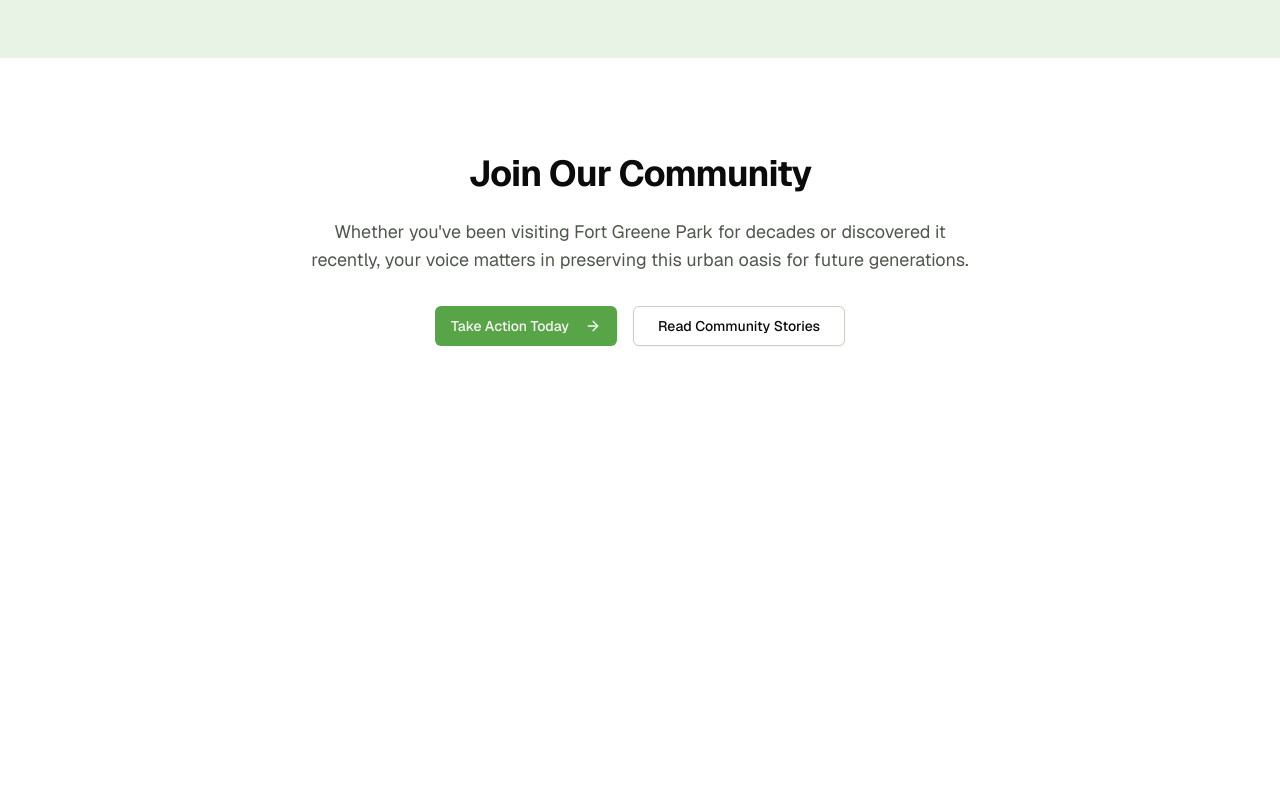
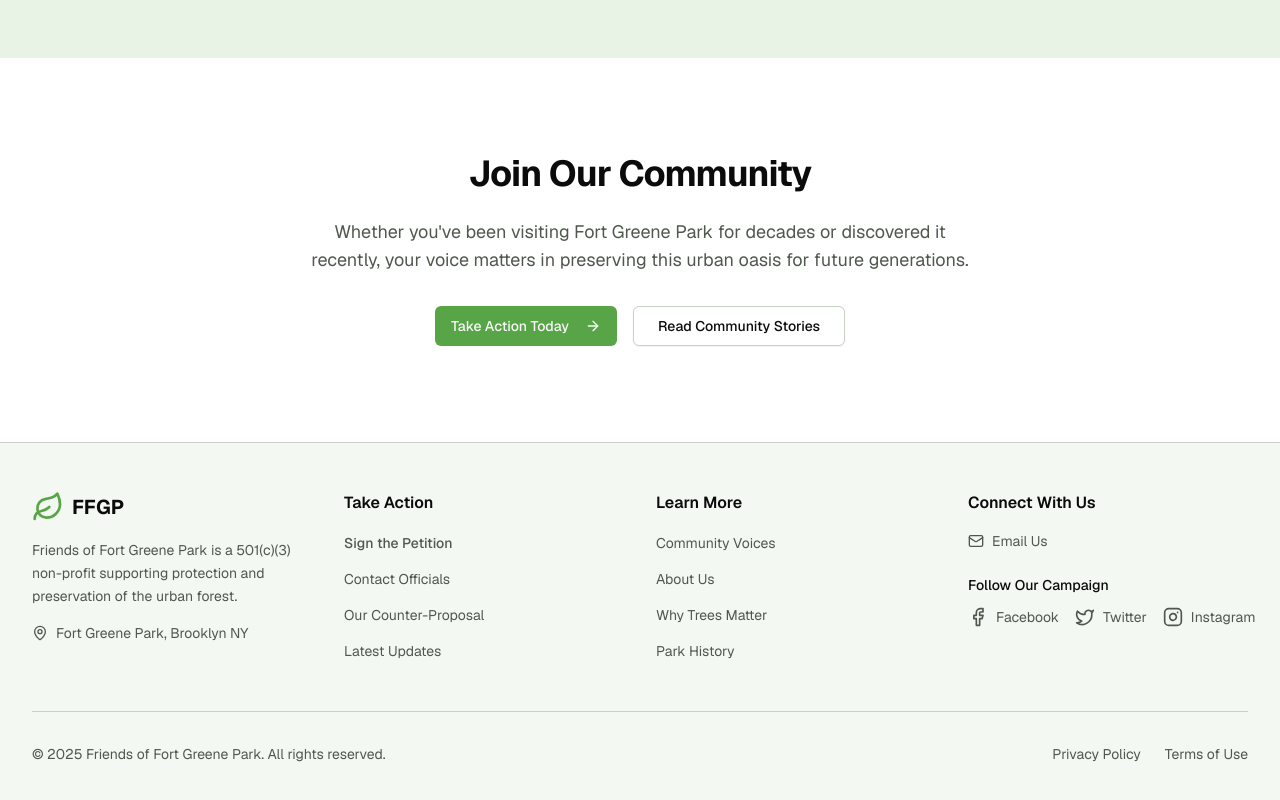
Before and after one commit to brucestarlove/ffgp-website, a Next.js app: page /about in a window 1280 px wide. Shown: the part 4113-4913 px from the top of the page. Before the commit the page ends 4555 px from the top, so only its background shows below. Built offline with nearby package versions, Linux system fonts and the light colour scheme.

Commit message:
create footer component

```diff
--- a/src/app/about/page.tsx
+++ b/src/app/about/page.tsx
@@ -2,6 +2,7 @@ import { Card, CardContent, CardHeader, CardTitle } from "@/components/ui/card"
 import { Button } from "@/components/ui/button"
 import Link from "next/link"
 import { Heart, Users, TreePine, Calendar, ArrowRight, MapPin } from "lucide-react"
+import { Footer } from "@/components/footer"
 
 export default function AboutPage() {
   return (
@@ -384,6 +385,7 @@ export default function AboutPage() {
           </div>
         </div>
       </section>
+      <Footer />
     </div>
   )
 }
--- a/src/app/better-plan/page.tsx
+++ b/src/app/better-plan/page.tsx
@@ -4,6 +4,7 @@ import { Card, CardContent, CardHeader, CardTitle } from "@/components/ui/card"
 import { TreePine, Droplets, Wind, ThermometerSun, Building2, Users, Scale, ArrowRight, Target, Award, Leaf, Landmark, FileText, Megaphone } from "lucide-react"
 import { ImageLightbox } from "@/components/image-lightbox"
 import { TableOfContents } from "@/components/table-of-contents"
+import { Footer } from "@/components/footer"
 import { Metadata } from "next"
 
 export const metadata: Metadata = {
@@ -554,6 +555,7 @@ export default function IssuePage() {
       </section>
 
       <TableOfContents items={tocItems} />
+      <Footer />
     </div>
   )
 }
--- a/src/app/news/page.tsx
+++ b/src/app/news/page.tsx
@@ -3,6 +3,7 @@ import { Button } from "@/components/ui/button"
 import Link from "next/link"
 import { Calendar, ExternalLink, Scale, Users, FileText, AlertTriangle } from "lucide-react"
 import newsData from "@/data/news.json"
+import { Footer } from "@/components/footer"
 
 type NewsCategory = "legal" | "media" | "community" | "update"
 
@@ -245,6 +246,7 @@ export default function NewsPage() {
           </div>
         </div>
       </section>
+      <Footer />
     </div>
   )
 }
--- a/src/app/page.tsx
+++ b/src/app/page.tsx
@@ -4,6 +4,7 @@ import { Card, CardContent } from "@/components/ui/card"
 import { TreePine, Users, Calendar, AlertTriangle, Volume2, ThermometerSun, ArrowRight } from "lucide-react"
 import { VideoGallery } from "@/components/video-gallery"
 import { ImageLightbox } from "@/components/image-lightbox"
+import { Footer } from "@/components/footer"
 
 export default function Home() {
   return (
@@ -239,27 +240,7 @@ export default function Home() {
         </div>
       </section>
 
-      {/* Footer */}
-      <footer className="border-t py-12">
-        <div className="container mx-auto px-4 sm:px-6 lg:px-8">
-          <div className="text-center">
-            <p className="text-muted-foreground">
-              Friends of Fort Greene Park is a 501(c)(3) non-profit supporting protection and preservation of the urban forest.
-            </p>
-            <div className="mt-6 flex justify-center space-x-6">
-              <Link href="/about" className="text-muted-foreground hover:text-foreground">
-                About Us
-              </Link>
-              <Link href="/resources" className="text-muted-foreground hover:text-foreground">
-                Resources
-              </Link>
-              <Link href="/action" className="text-muted-foreground hover:text-foreground">
-                Contact Officials
-              </Link>
-            </div>
-          </div>
-        </div>
-      </footer>
+      <Footer />
     </div>
   )
 }
--- a/src/app/stories/page.tsx
+++ b/src/app/stories/page.tsx
@@ -3,6 +3,7 @@ import { Button } from "@/components/ui/button"
 import Link from "next/link"
 import { Quote, Users, Heart, ArrowRight } from "lucide-react"
 import testimonials from "@/data/testimonials.json"
+import { Footer } from "@/components/footer"
 
 export default function StoriesPage() {
   return (
@@ -213,6 +214,7 @@ export default function StoriesPage() {
           </Card>
         </div>
       </section>
+      <Footer />
     </div>
   )
 }
--- /dev/null
+++ b/src/components/footer.tsx
@@ -0,0 +1,175 @@
+import Link from "next/link"
+import { Leaf, Facebook, Twitter, Instagram, Mail, MapPin } from "lucide-react"
+
+export function Footer() {
+  const currentYear = new Date().getFullYear()
+
+  return (
+    <footer className="bg-muted/50 border-t">
+      <div className="container mx-auto px-4 sm:px-6 lg:px-8 py-12">
+        <div className="grid grid-cols-1 md:grid-cols-2 lg:grid-cols-4 gap-8">
+          {/* Brand & Mission */}
+          <div className="space-y-4">
+            <Link href="/" className="flex items-center space-x-2">
+              <Leaf className="h-8 w-8 text-primary" />
+              <span className="text-xl font-bold text-foreground">FFGP</span>
+            </Link>
+            <p className="text-sm text-muted-foreground leading-relaxed">
+              Friends of Fort Greene Park is a 501(c)(3) non-profit supporting protection
+              and preservation of the urban forest.
+            </p>
+            <div className="flex items-center gap-2 text-sm text-muted-foreground">
+              <MapPin className="h-4 w-4" />
+              Fort Greene Park, Brooklyn NY
+            </div>
+          </div>
+
+          {/* Important Links */}
+          <div className="space-y-4">
+            <h3 className="font-semibold text-foreground">Take Action</h3>
+            <ul className="space-y-3">
+              <li>
+                <Link
+                  href="/action"
+                  className="text-sm text-muted-foreground hover:text-primary transition-colors font-medium"
+                >
+                  Sign the Petition
+                </Link>
+              </li>
+              <li>
+                <Link
+                  href="/action"
+                  className="text-sm text-muted-foreground hover:text-primary transition-colors"
+                >
+                  Contact Officials
+                </Link>
+              </li>
+              <li>
+                <Link
+                  href="/better-plan"
+                  className="text-sm text-muted-foreground hover:text-primary transition-colors"
+                >
+                  Our Counter-Proposal
+                </Link>
+              </li>
+              <li>
+                <Link
+                  href="/news"
+                  className="text-sm text-muted-foreground hover:text-primary transition-colors"
+                >
+                  Latest Updates
+                </Link>
+              </li>
+            </ul>
+          </div>
+
+          {/* Learn More */}
+          <div className="space-y-4">
+            <h3 className="font-semibold text-foreground">Learn More</h3>
+            <ul className="space-y-3">
+              <li>
+                <Link
+                  href="/stories"
+                  className="text-sm text-muted-foreground hover:text-primary transition-colors"
+                >
+                  Community Voices
+                </Link>
+              </li>
+              <li>
+                <Link
+                  href="/about"
+                  className="text-sm text-muted-foreground hover:text-primary transition-colors"
+                >
+                  About Us
+                </Link>
+              </li>
+              <li>
+                <Link
+                  href="/better-plan#trees-matter"
+                  className="text-sm text-muted-foreground hover:text-primary transition-colors"
+                >
+                  Why Trees Matter
+                </Link>
+              </li>
+              <li>
+                <Link
+                  href="/better-plan#historic-legacy"
+                  className="text-sm text-muted-foreground hover:text-primary transition-colors"
+                >
+                  Park History
+                </Link>
+              </li>
+            </ul>
+          </div>
+
+          {/* Connect & Contact */}
+          <div className="space-y-4">
+            <h3 className="font-semibold text-foreground">Connect With Us</h3>
+            <div className="space-y-3">
+              <a
+                href="mailto:info@friendsoffortgreenepark.org"
+                className="flex items-center gap-2 text-sm text-muted-foreground hover:text-primary transition-colors"
+              >
+                <Mail className="h-4 w-4" />
+                Email Us
+              </a>
+            </div>
+
+            <div className="pt-2">
+              <h4 className="text-sm font-medium text-foreground mb-3">Follow Our Campaign</h4>
+              <div className="flex items-center gap-4">
+                <a
+                  href="#"
+                  className="flex items-center gap-2 text-muted-foreground hover:text-primary transition-colors"
+                  aria-label="Follow us on Facebook"
+                >
+                  <Facebook className="h-5 w-5" />
+                  <span className="text-sm">Facebook</span>
+                </a>
+                <a
+                  href="#"
+                  className="flex items-center gap-2 text-muted-foreground hover:text-primary transition-colors"
+                  aria-label="Follow us on Twitter"
+                >
+                  <Twitter className="h-5 w-5" />
+                  <span className="text-sm">Twitter</span>
+                </a>
+                <a
+                  href="#"
+                  className="flex items-center gap-2 text-muted-foreground hover:text-primary transition-colors"
+                  aria-label="Follow us on Instagram"
+                >
+                  <Instagram className="h-5 w-5" />
+                  <span className="text-sm">Instagram</span>
+                </a>
+              </div>
+            </div>
+          </div>
+        </div>
+
+        {/* Bottom Bar */}
+        <div className="mt-12 pt-8 border-t border-border">
+          <div className="flex flex-col md:flex-row justify-between items-center gap-4">
+            <p className="text-sm text-muted-foreground">
+              © {currentYear} Friends of Fort Greene Park. All rights reserved.
+            </p>
+            <div className="flex items-center gap-6">
+              <Link
+                href="/privacy"
+                className="text-sm text-muted-foreground hover:text-primary transition-colors"
+              >
+                Privacy Policy
+              </Link>
+              <Link
+                href="/terms"
+                className="text-sm text-muted-foreground hover:text-primary transition-colors"
+              >
+                Terms of Use
+              </Link>
+            </div>
+          </div>
+        </div>
+      </div>
+    </footer>
+  )
+}
```
